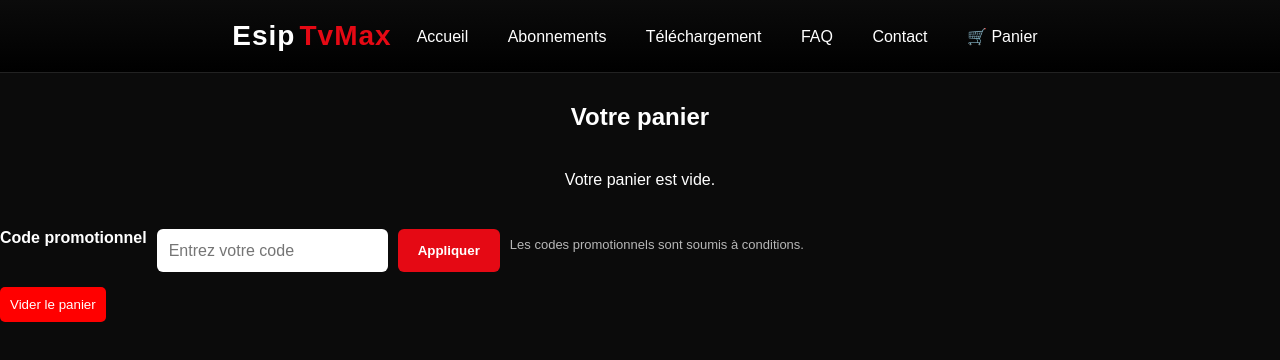
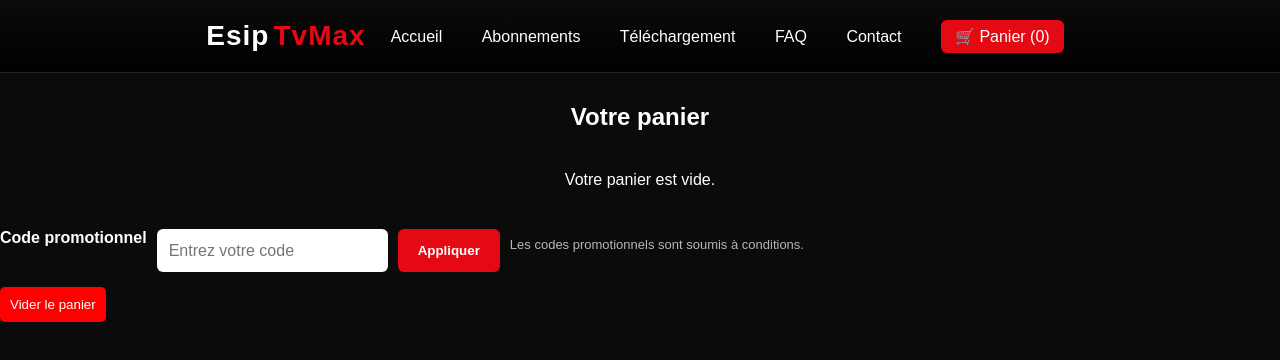
Before and after one commit to EsipTvMax/EsipTvMax, a plain HTML site: page panier.html in a window 1280 px wide. Drawn offline with Linux system fonts and the light colour scheme.

Commit message:
Update panier.html

```diff
--- a/panier.html
+++ b/panier.html
@@ -16,7 +16,9 @@
       <a href="telechargement.html">Téléchargement</a>
       <a href="faq.html">FAQ</a>
       <a href="contact.html">Contact</a>
-      <a href="panier.html">🛒 Panier</a>
+      <a href="panier.html" class="panier-link">
+  🛒 Panier (<span id="cart-count">0</span>)
+</a>
     </nav>
   </div>
 </header>
```
